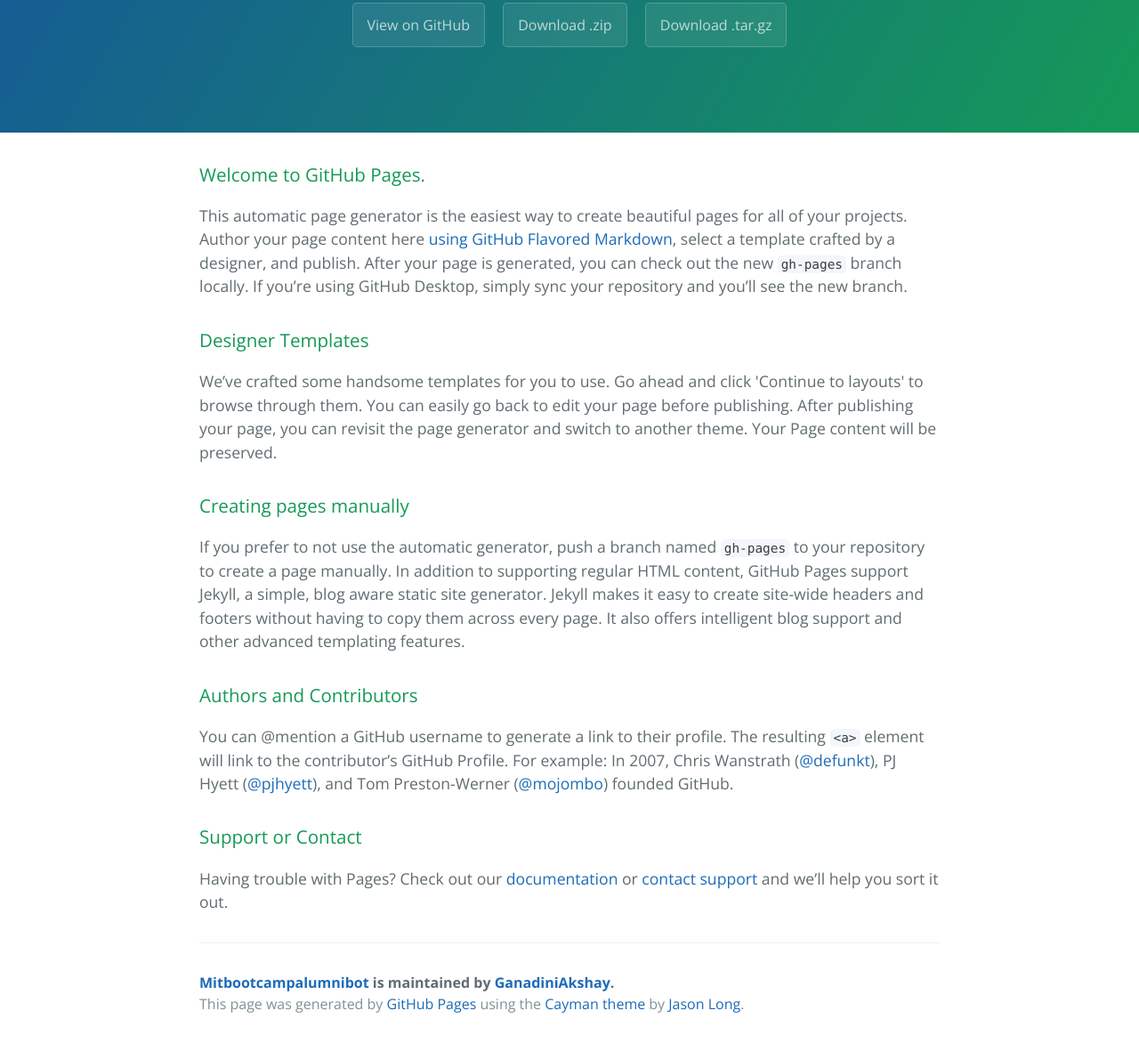
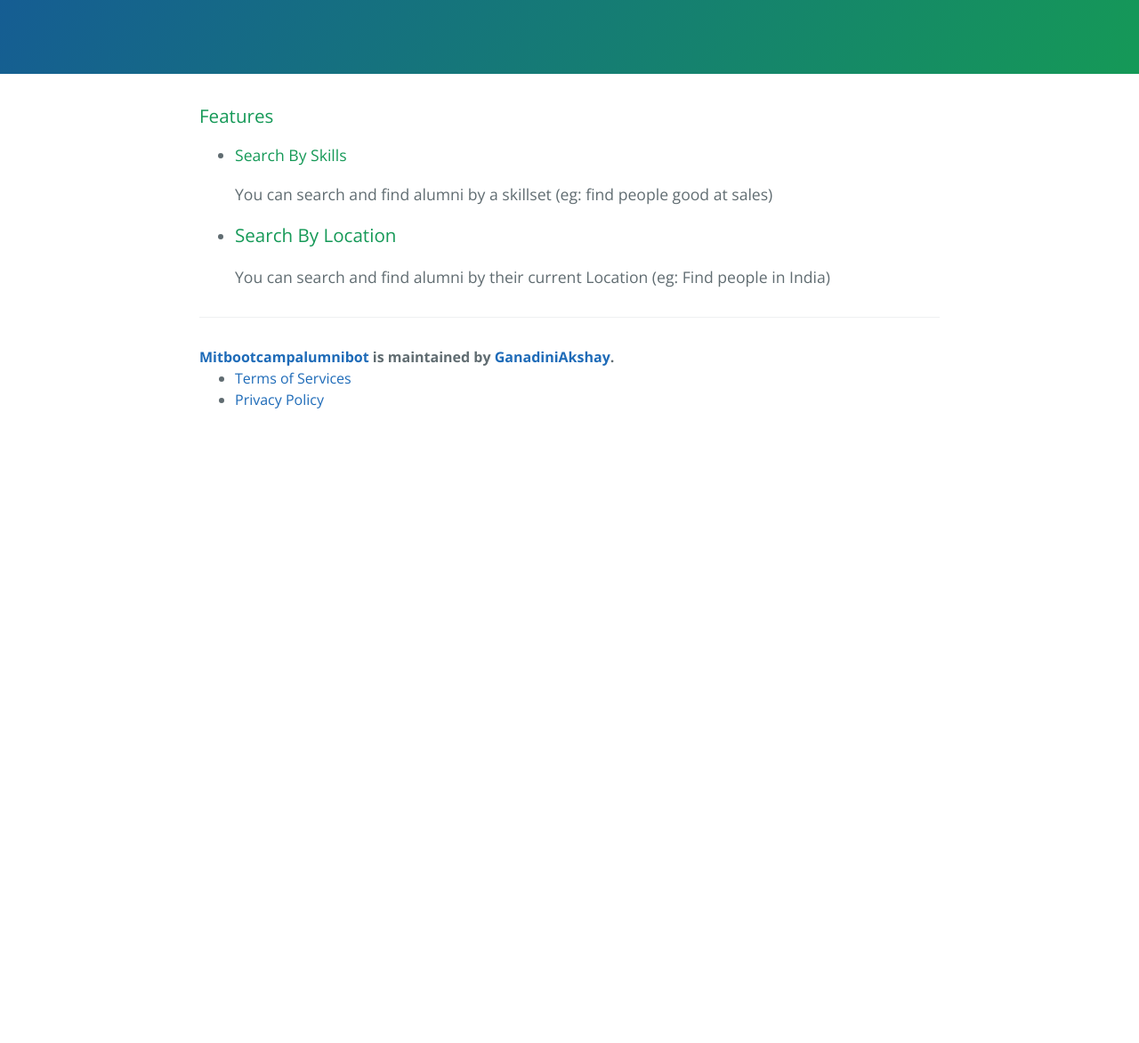
Before and after one commit to GanadiniAkshay/MITBootcampAlumniBot, a plain HTML site: page index.html in a window 1280 px wide. Shown: the part 234-1406 px from the top of the page at 89% size. After the commit the page ends 800 px from the top, so only its background shows below. Drawn offline with nearby package versions, Linux system fonts and the light colour scheme.

Commit message:
updated index.html

```diff
--- a/index.html
+++ b/index.html
@@ -13,45 +13,57 @@
     <section class="page-header">
       <h1 class="project-name">Mitbootcampalumnibot</h1>
       <h2 class="project-tagline">A bot to get information about the MIT Entrepreneurship Bootcamp and also the alumni (for other alumni only)</h2>
-      <a href="https://github.com/GanadiniAkshay/MITBootcampAlumniBot" class="btn">View on GitHub</a>
-      <a href="https://github.com/GanadiniAkshay/MITBootcampAlumniBot/zipball/master" class="btn">Download .zip</a>
-      <a href="https://github.com/GanadiniAkshay/MITBootcampAlumniBot/tarball/master" class="btn">Download .tar.gz</a>
-    </section>
+</section>
 
     <section class="main-content">
       <h3>
-<a id="welcome-to-github-pages" class="anchor" href="#welcome-to-github-pages" aria-hidden="true"><span aria-hidden="true" class="octicon octicon-link"></span></a>Welcome to GitHub Pages.</h3>
+<a id="welcome-to-github-pages" class="anchor" href="#welcome-to-github-pages" aria-hidden="true"><span aria-hidden="true" class="octicon octicon-link"></span></a>Features</h3>
+<ul>
+  <li>
+    <h4>
+      Search By Skills
+    </h4>
+    <p>
+    You can search and find alumni by a skillset (eg: find people good at sales)
+    </p>
+  </li>
+  <li>
+    <h3>
+     Search By Location
+    </h3>
+    <p>
+    You can search and find alumni by their current Location (eg: Find people in India)
+    </p>
+  </li>
+</ul>
 
-<p>This automatic page generator is the easiest way to create beautiful pages for all of your projects. Author your page content here <a href="https://guides.github.com/features/mastering-markdown/">using GitHub Flavored Markdown</a>, select a template crafted by a designer, and publish. After your page is generated, you can check out the new <code>gh-pages</code> branch locally. If you’re using GitHub Desktop, simply sync your repository and you’ll see the new branch.</p>
 
-<h3>
-<a id="designer-templates" class="anchor" href="#designer-templates" aria-hidden="true"><span aria-hidden="true" class="octicon octicon-link"></span></a>Designer Templates</h3>
 
-<p>We’ve crafted some handsome templates for you to use. Go ahead and click 'Continue to layouts' to browse through them. You can easily go back to edit your page before publishing. After publishing your page, you can revisit the page generator and switch to another theme. Your Page content will be preserved.</p>
 
-<h3>
-<a id="creating-pages-manually" class="anchor" href="#creating-pages-manually" aria-hidden="true"><span aria-hidden="true" class="octicon octicon-link"></span></a>Creating pages manually</h3>
 
-<p>If you prefer to not use the automatic generator, push a branch named <code>gh-pages</code> to your repository to create a page manually. In addition to supporting regular HTML content, GitHub Pages support Jekyll, a simple, blog aware static site generator. Jekyll makes it easy to create site-wide headers and footers without having to copy them across every page. It also offers intelligent blog support and other advanced templating features.</p>
 
-<h3>
-<a id="authors-and-contributors" class="anchor" href="#authors-and-contributors" aria-hidden="true"><span aria-hidden="true" class="octicon octicon-link"></span></a>Authors and Contributors</h3>
 
-<p>You can @mention a GitHub username to generate a link to their profile. The resulting <code>&lt;a&gt;</code> element will link to the contributor’s GitHub Profile. For example: In 2007, Chris Wanstrath (<a href="https://github.com/defunkt" class="user-mention">@defunkt</a>), PJ Hyett (<a href="https://github.com/pjhyett" class="user-mention">@pjhyett</a>), and Tom Preston-Werner (<a href="https://github.com/mojombo" class="user-mention">@mojombo</a>) founded GitHub.</p>
 
-<h3>
-<a id="support-or-contact" class="anchor" href="#support-or-contact" aria-hidden="true"><span aria-hidden="true" class="octicon octicon-link"></span></a>Support or Contact</h3>
 
-<p>Having trouble with Pages? Check out our <a href="https://help.github.com/pages">documentation</a> or <a href="https://github.com/contact">contact support</a> and we’ll help you sort it out.</p>
+
+
 
       <footer class="site-footer">
         <span class="site-footer-owner"><a href="https://github.com/GanadiniAkshay/MITBootcampAlumniBot">Mitbootcampalumnibot</a> is maintained by <a href="https://github.com/GanadiniAkshay">GanadiniAkshay</a>.</span>
 
-        <span class="site-footer-credits">This page was generated by <a href="https://pages.github.com">GitHub Pages</a> using the <a href="https://github.com/jasonlong/cayman-theme">Cayman theme</a> by <a href="https://twitter.com/jasonlong">Jason Long</a>.</span>
+       <ul>
+         <li>
+           <a href="/tos.html">Terms of Services</a>
+         </li>
+         <li>
+           <a href="/privacy.html">Privacy Policy</a>
+         </li>
+       </ul>
       </footer>
 
     </section>
 
 
   </body>
+
 </html>
```
